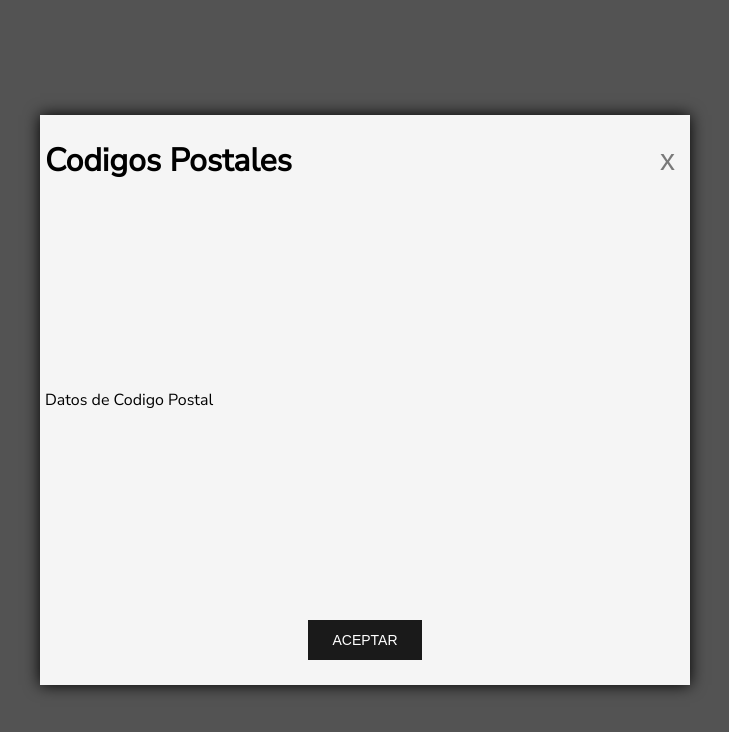
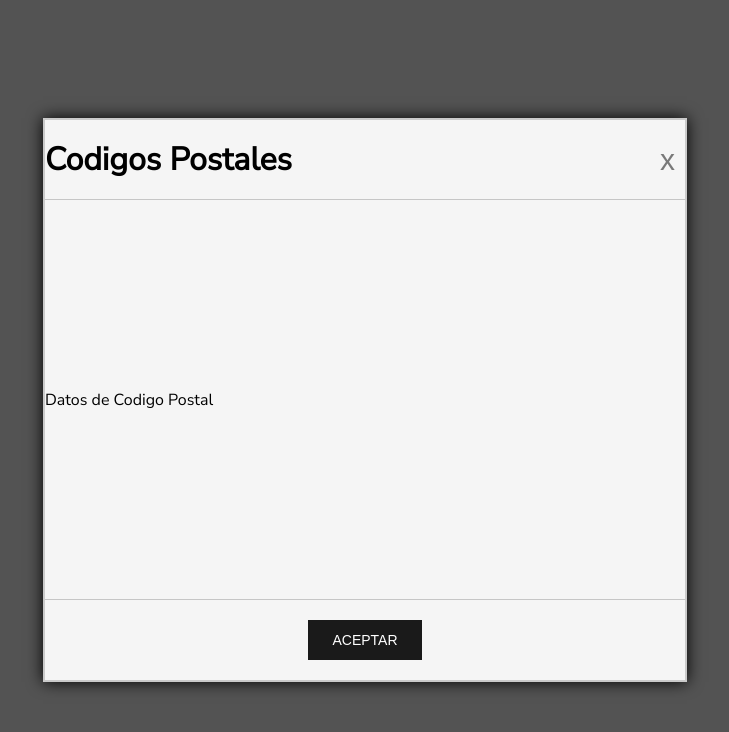
Before and after one commit to programador51/react-cp-mx, a React (Create React App) app: page / in a window 1280 px wide. Shown: the top 732 px of the page, without its empty margins (275-1004 px from the left). Built offline with nearby package versions, Linux system fonts and the light colour scheme.

Commit message:
Cambios a diseño de modal

```diff
--- a/src/structure/Popup/styles.module.scss
+++ b/src/structure/Popup/styles.module.scss
@@ -17,20 +17,24 @@
     grid-template-columns:50vw;
     grid-template-rows: 10vh 50vh 10vh;
     box-shadow: 0px 0px 15px black;
-    padding: 5px 5px 5px 5px;
     font-family: NunitoSans;
+    border: 2px solid rgba(0, 0, 0, 0.175);
 }
 
 .header{
     display: flex;
     align-items: center;
     justify-content: space-between;
+    border: 1px solid #c6c6c6;
+    border-style: none none solid none;
 }
 
 .body{
     display: flex;
     align-items: center;
     justify-content: left;
+    border: 1px solid #c6c6c6;
+    border-style: none none solid none;
 }
 
 .footer{
```
